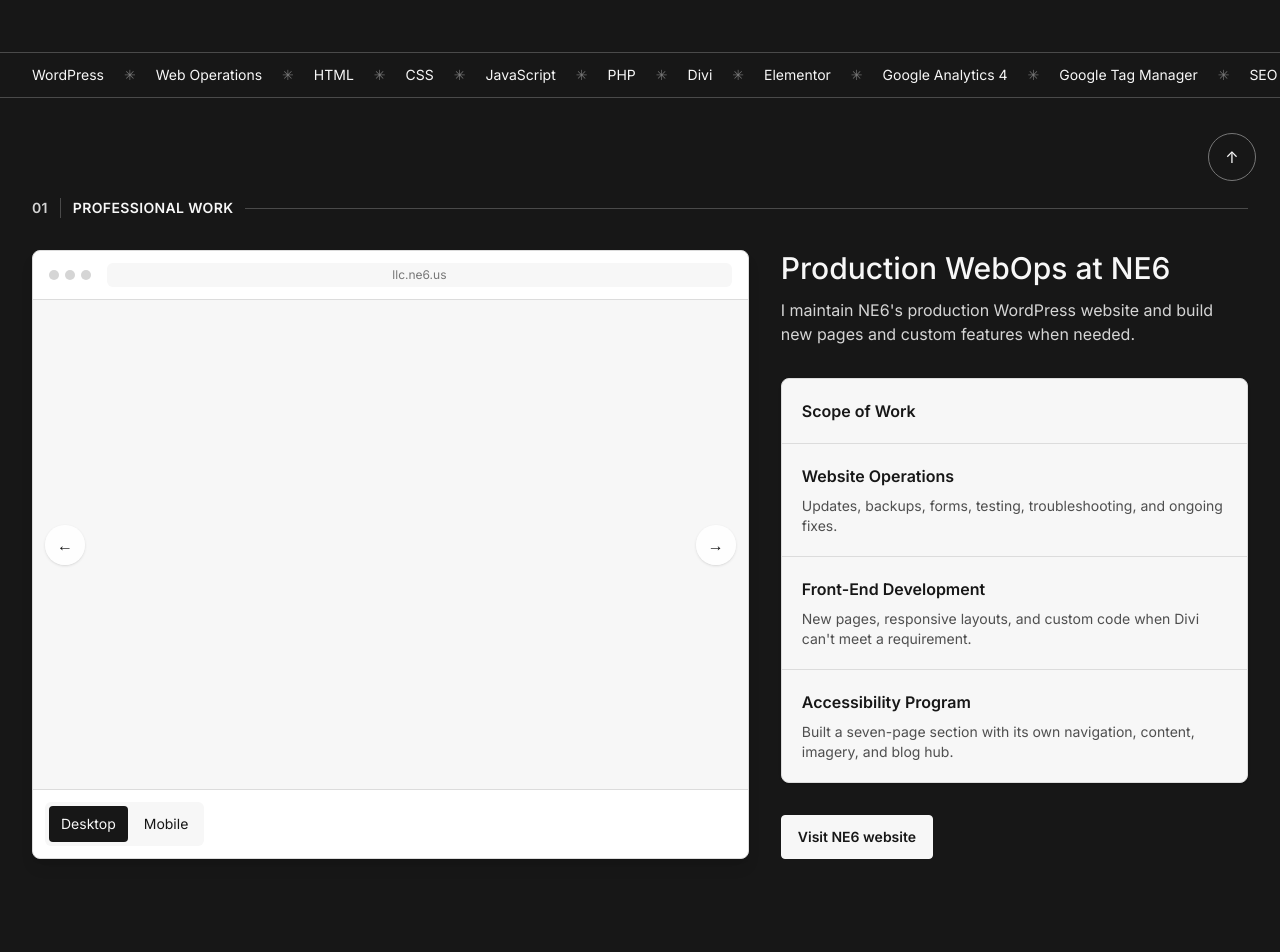
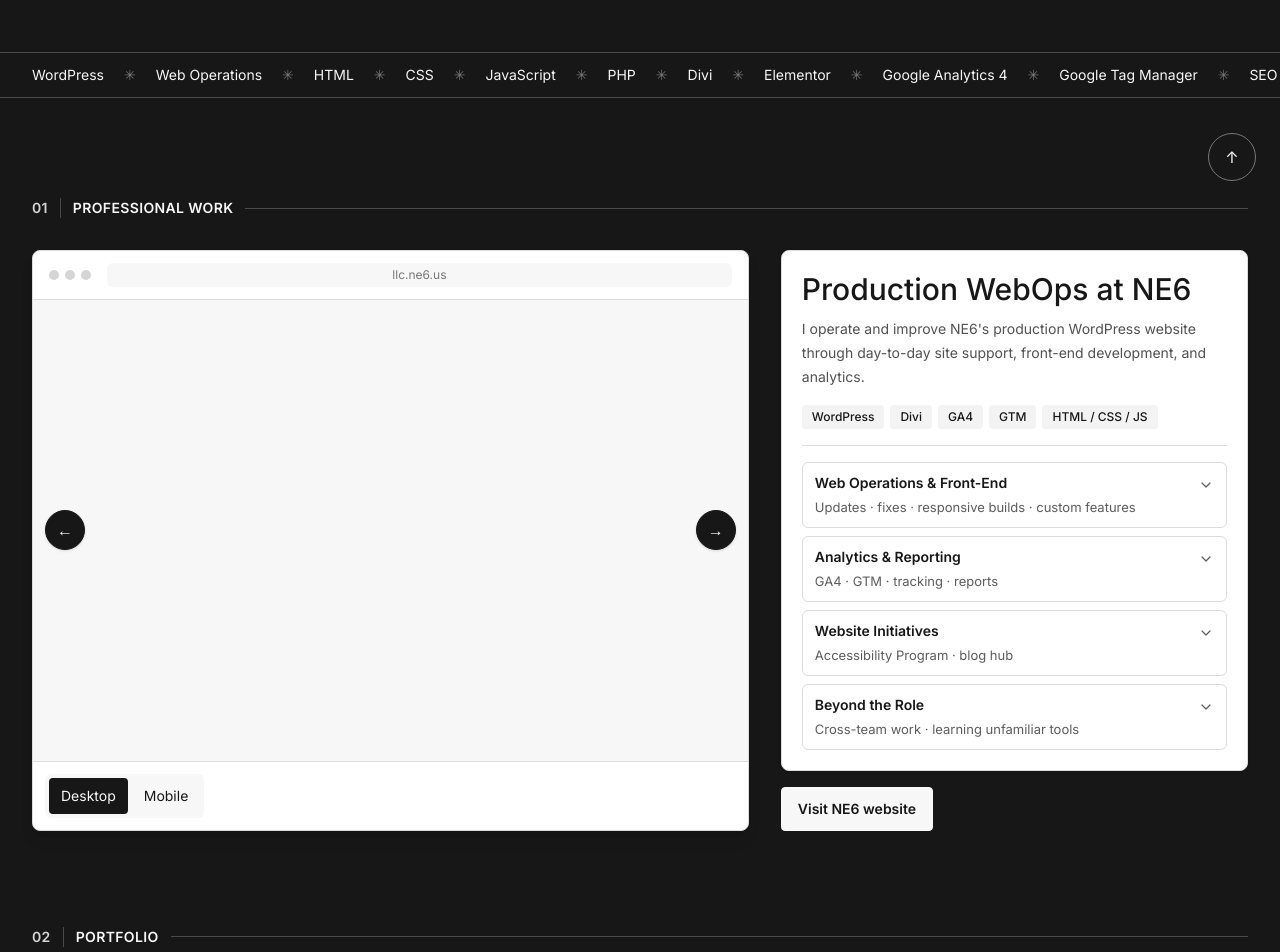
Before and after one commit to JulienStaples/js-web-wordpress-theme, a WordPress theme: template page-home.php in a window 1280 px wide. Shown: the part 595-1547 px from the top of the page. Run offline with PHP 8.4 and a stand-in for WordPress, Linux system fonts and the light colour scheme; the site name, menu and one post (Sample post) are stand-ins, and other content is empty; style sheets or scripts are compiled from the project's sources.

Commit message:
update ne6 section

```diff
--- a/components/homepage/ne6.php
+++ b/components/homepage/ne6.php
@@ -45,6 +45,55 @@ foreach ( $ne6_gallery as $mode => $screenshots ) {
         )
     );
 }
+// NE6-specific technologies. Keep the initial scan compact; details remain available below.
+$ne6_stack = [
+    'WordPress',
+    'Divi',
+    'GA4',
+    'GTM',
+    'HTML / CSS / JS',
+];
+
+// Short summaries do the scanning work; expanded panels preserve supporting detail.
+// Wording is provisional until the site-wide copy review.
+$ne6_work_areas = [
+    [
+        'title'   => 'Web Operations & Front-End',
+        'summary' => 'Updates · fixes · responsive builds · custom features',
+        'details' => [
+            'Investigate plugin and form problems, layout issues, and production website requests.',
+            'Standardize blog publishing from submissions and formatting through imagery, alt text, SEO, review, and release.',
+            'Build custom page layouts and functionality when standard Divi modules cannot meet the requirements.',
+            'Test implementations across devices before and after publishing.',
+        ],
+    ],
+    [
+        'title'   => 'Analytics & Reporting',
+        'summary' => 'GA4 · GTM · tracking · reports',
+        'details' => [
+            'Implement and verify website measurement with Google Analytics 4 and Google Tag Manager.',
+            'Prepare recurring reports to help the team understand traffic, engagement, and user behavior.',
+        ],
+    ],
+    [
+        'title'   => 'Website Initiatives',
+        'summary' => 'Accessibility Program · blog hub',
+        'details' => [
+            'Built a seven-page Accessibility Program and blog hub, including navigation and content structure.',
+            'Translate early ideas into page structures, user journeys, copy, imagery, and on-page SEO.',
+            'Plan and publish connected website experiences supporting company initiatives.',
+        ],
+    ],
+    [
+        'title'   => 'Beyond the Role',
+        'summary' => 'Cross-team work · learning unfamiliar tools',
+        'details' => [
+            'Coordinate requests across teams using Trello, Slack, and Google Workspace.',
+            'Support content, imagery, and repeatable workflows when a project requires more than website development.',
+        ],
+    ],
+];
+
 ?>
 
 <section id="ne6" aria-labelledby="ne6-heading" class="section">
@@ -61,20 +110,11 @@ foreach ( $ne6_gallery as $mode => $screenshots ) {
     );
     ?>
 
-    <div class="grid gap-8 lg:grid-cols-5 lg:grid-rows-[auto_1fr_auto]">
-
-        <div class="flex flex-col gap-3 lg:col-span-2 lg:col-start-4 lg:row-start-1">
-            <h3 class="text-2xl font-medium md:text-3xl">Production WebOps at NE6</h3>
-
-            <p class="text-muted-light">
-                I maintain NE6's production WordPress website and
-                build new pages and custom features when needed.
-            </p>
-        </div>
+    <div class="grid items-stretch gap-5 lg:grid-cols-5 lg:grid-rows-[minmax(0,1fr)_auto] lg:gap-x-8 lg:gap-y-4">
 
         <div
             data-ne6-gallery
-            class="order-first flex min-w-0 flex-col overflow-hidden rounded-lg border border-border bg-white text-dark shadow-lg lg:order-none lg:col-span-3 lg:col-start-1 lg:row-span-3 lg:row-start-1 lg:min-h-144"
+            class="order-first flex min-w-0 flex-col overflow-hidden rounded-lg border border-border bg-white text-dark shadow-lg lg:order-none lg:col-span-3 lg:col-start-1 lg:row-span-2 lg:row-start-1 lg:min-h-144"
         >
 
             <div class="flex items-center gap-4 border-b border-border px-4 py-3" aria-hidden="true">
@@ -135,7 +175,7 @@ foreach ( $ne6_gallery as $mode => $screenshots ) {
                     type="button"
                     data-ne6-previous
                     aria-label="Previous screenshot"
-                    class="absolute top-1/2 left-3 z-10 flex size-10 -translate-y-1/2 items-center justify-center rounded-full bg-white/90 text-dark shadow-sm transition-colors hover:bg-white focus-visible:outline-2 focus-visible:outline-offset-2 disabled:opacity-30 motion-reduce:transition-none"
+                    class="absolute top-1/2 left-3 z-10 flex size-10 -translate-y-1/2 items-center justify-center rounded-full border border-dark bg-dark text-light shadow-sm transition-colors hover:bg-white hover:text-dark focus-visible:outline-2 focus-visible:outline-offset-2 focus-visible:outline-dark disabled:opacity-30 motion-reduce:transition-none"
                 >
                     <span aria-hidden="true">←</span>
                 </button>
@@ -144,7 +184,7 @@ foreach ( $ne6_gallery as $mode => $screenshots ) {
                     type="button"
                     data-ne6-next
                     aria-label="Next screenshot"
-                    class="absolute top-1/2 right-3 z-10 flex size-10 -translate-y-1/2 items-center justify-center rounded-full bg-white/90 text-dark shadow-sm transition-colors hover:bg-white focus-visible:outline-2 focus-visible:outline-offset-2 disabled:opacity-30 motion-reduce:transition-none"
+                    class="absolute top-1/2 right-3 z-10 flex size-10 -translate-y-1/2 items-center justify-center rounded-full border border-dark bg-dark text-light shadow-sm transition-colors hover:bg-white hover:text-dark focus-visible:outline-2 focus-visible:outline-offset-2 focus-visible:outline-dark disabled:opacity-30 motion-reduce:transition-none"
                 >
                     <span aria-hidden="true">→</span>
                 </button>
@@ -213,51 +253,58 @@ foreach ( $ne6_gallery as $mode => $screenshots ) {
 
         </div>
 
-        <div class="overflow-hidden rounded-lg border border-border bg-light text-dark shadow-sm lg:col-span-2 lg:col-start-4 lg:row-start-2 lg:self-center">
+        <div class="min-w-0 rounded-lg border border-border bg-white p-4 text-dark shadow-sm sm:p-5 lg:col-span-2 lg:col-start-4 lg:row-start-1 lg:h-full">
 
-            <div class="border-b border-border p-5">
-                <h4 class="text-base font-semibold">
-                    Scope of Work
-                </h4>
-            </div>
+            <div class="flex flex-col gap-4">
+                <div class="flex flex-col gap-2">
+                    <h3 class="text-2xl font-medium leading-tight md:text-3xl">Production WebOps at NE6</h3>
+                    <p class="text-sm leading-6 text-dark/75">
+                        I operate and improve NE6's production WordPress website through
+                        day-to-day site support, front-end development, and analytics.
+                    </p>
+                </div>
 
-            <div class="p-5">
-                <h5 class="text-base font-semibold">
-                    Website Operations
-                </h5>
+                <ul class="flex flex-wrap gap-1.5" aria-label="Technologies used at NE6">
+                    <?php foreach ( $ne6_stack as $technology ) : ?>
+                        <li class="rounded-sm bg-dark/5 px-2.5 py-1 text-xs font-medium text-dark">
+                            <?php echo esc_html( $technology ); ?>
+                        </li>
+                    <?php endforeach; ?>
+                </ul>
 
-                <p class="mt-2 text-sm text-dark/75">
-                    Updates, backups, forms, testing,
-                    troubleshooting, and ongoing fixes.
-                </p>
-            </div>
-
-            <div class="border-t border-border p-5">
-                <h5 class="text-base font-semibold">
-                    Front-End Development
-                </h5>
-
-                <p class="mt-2 text-sm text-dark/75">
-                    New pages, responsive layouts, and custom code
-                    when Divi can't meet a requirement.
-                </p>
-            </div>
-
-            <div class="border-t border-border p-5">
-                <h5 class="text-base font-semibold">
-                    Accessibility Program
-                </h5>
-
-                <p class="mt-2 text-sm text-dark/75">
-                    Built a seven-page section with its own navigation,
-                    content, imagery, and blog hub.
-                </p>
+                <div class="flex flex-col gap-2 border-t border-border pt-4">
+                    <?php foreach ( $ne6_work_areas as $area ) : ?>
+                        <details name="ne6-work" class="group overflow-hidden rounded-md border border-border bg-white open:border-muted">
+                            <summary class="flex min-h-16 cursor-pointer list-none items-start justify-between gap-3 rounded-md px-3 py-2.5 focus-visible:ring-2 focus-visible:ring-inset focus-visible:ring-dark [&::-webkit-details-marker]:hidden">
+                                <span class="flex min-w-0 flex-col gap-1">
+                                    <span class="text-sm font-semibold text-dark">
+                                        <?php echo esc_html( $area['title'] ); ?>
+                                    </span>
+                                    <span class="text-xs leading-5 text-dark/70 sm:text-[13px]">
+                                        <?php echo esc_html( $area['summary'] ); ?>
+                                    </span>
+                                </span>
+                                <svg class="mt-1 size-4 shrink-0 text-dark/70 transition-transform group-open:rotate-180 motion-reduce:transition-none"
+                                    viewBox="0 0 24 24" fill="none" stroke="currentColor" stroke-width="1.8"
+                                    stroke-linecap="round" stroke-linejoin="round" aria-hidden="true">
+                                    <path d="m6 9 6 6 6-6" />
+                                </svg>
+                            </summary>
+                            <div class="border-t border-border px-3 py-3">
+                                <ul class="list-disc space-y-2 pl-4 text-sm leading-5 text-dark/80">
+                                    <?php foreach ( $area['details'] as $detail ) : ?>
+                                        <li><?php echo esc_html( $detail ); ?></li>
+                                    <?php endforeach; ?>
+                                </ul>
+                            </div>
+                        </details>
+                    <?php endforeach; ?>
+                </div>
             </div>
 
         </div>
 
-        <div class="self-start lg:col-span-2 lg:col-start-4 lg:row-start-3">
-
+        <div class="self-start lg:col-span-2 lg:col-start-4 lg:row-start-2">
             <?php
             get_template_part(
                 'components/button',
@@ -269,7 +316,6 @@ foreach ( $ne6_gallery as $mode => $screenshots ) {
                 ]
             );
             ?>
-
         </div>
 
     </div>
```
